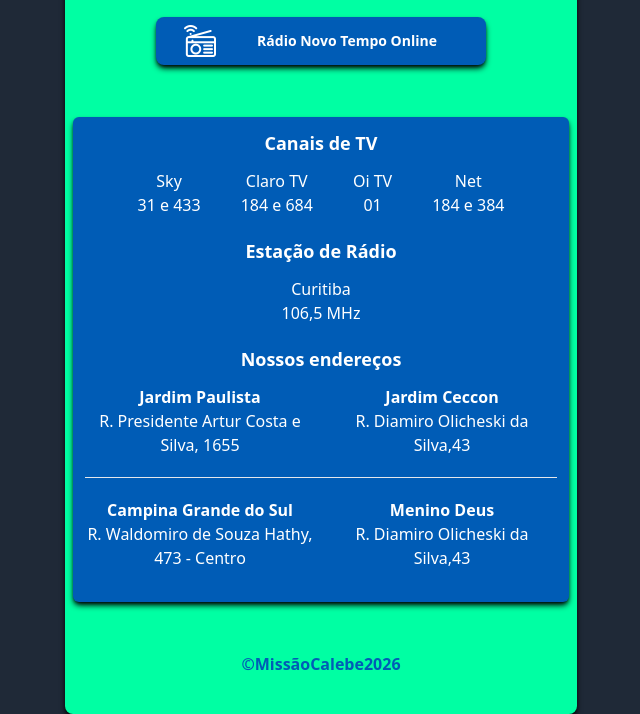
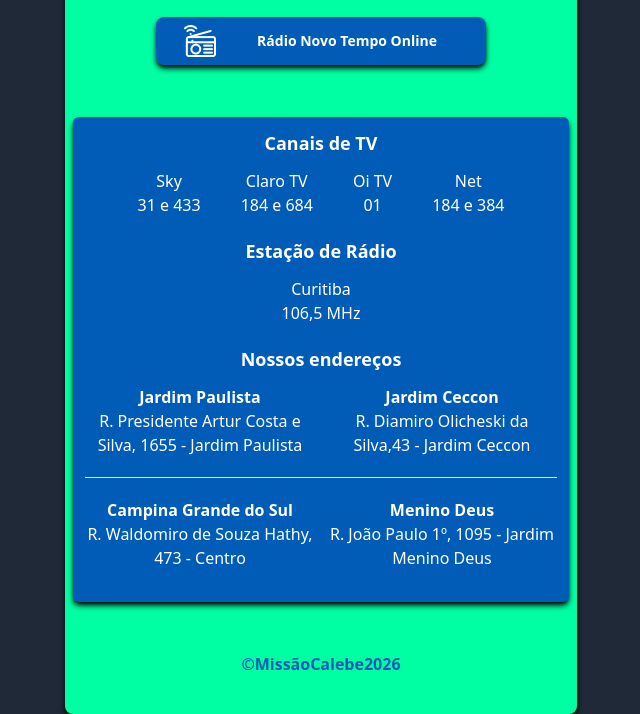
Before and after one commit to Erickvidolin/Projeto_Esperanca, a website: page index.html in a window 1280 px wide. Shown: the part 732-1446 px from the top of the page, without its empty margins (319-959 px from the left). Drawn offline with Linux system fonts and the light colour scheme.

Commit message:
Add files via upload

```diff
--- a/index.html
+++ b/index.html
@@ -81,13 +81,13 @@
                 <div class="w-12/12">
                     <h2 class="mb-3 text-white font-bold text-center text-lg">Nossos endereços</h2>
                     <div class="flex text-md text-center text-white gap-3 justify-center pb-5">
-                        <p class="w-6/12"><strong>Jardim Paulista</strong> <br> R. Presidente Artur Costa e Silva, 1655</p>
-                        <p class="w-6/12"><strong>Jardim Ceccon</strong> <br> R. Diamiro Olicheski da Silva,43</p>
+                        <p class="w-6/12"><strong>Jardim Paulista</strong> <br> R. Presidente Artur Costa e Silva, 1655 - Jardim Paulista</p>
+                        <p class="w-6/12"><strong>Jardim Ceccon</strong> <br> R. Diamiro Olicheski da Silva,43 - Jardim Ceccon</p>
                     </div>
                     <hr class="mb-5">
                     <div class="flex text-md text-center text-white gap-3 justify-center pb-5">
                         <p class="w-6/12"><strong>Campina Grande do Sul</strong> <br> R. Waldomiro de Souza Hathy, 473 - Centro</p>
-                        <p class="w-6/12"><strong>Menino Deus</strong> <br> R. Diamiro Olicheski da Silva,43</p>
+                        <p class="w-6/12"><strong>Menino Deus</strong> <br> R. João Paulo 1º, 1095 - Jardim Menino Deus</p>
                     </div>
                 </div>
             </div>
```
